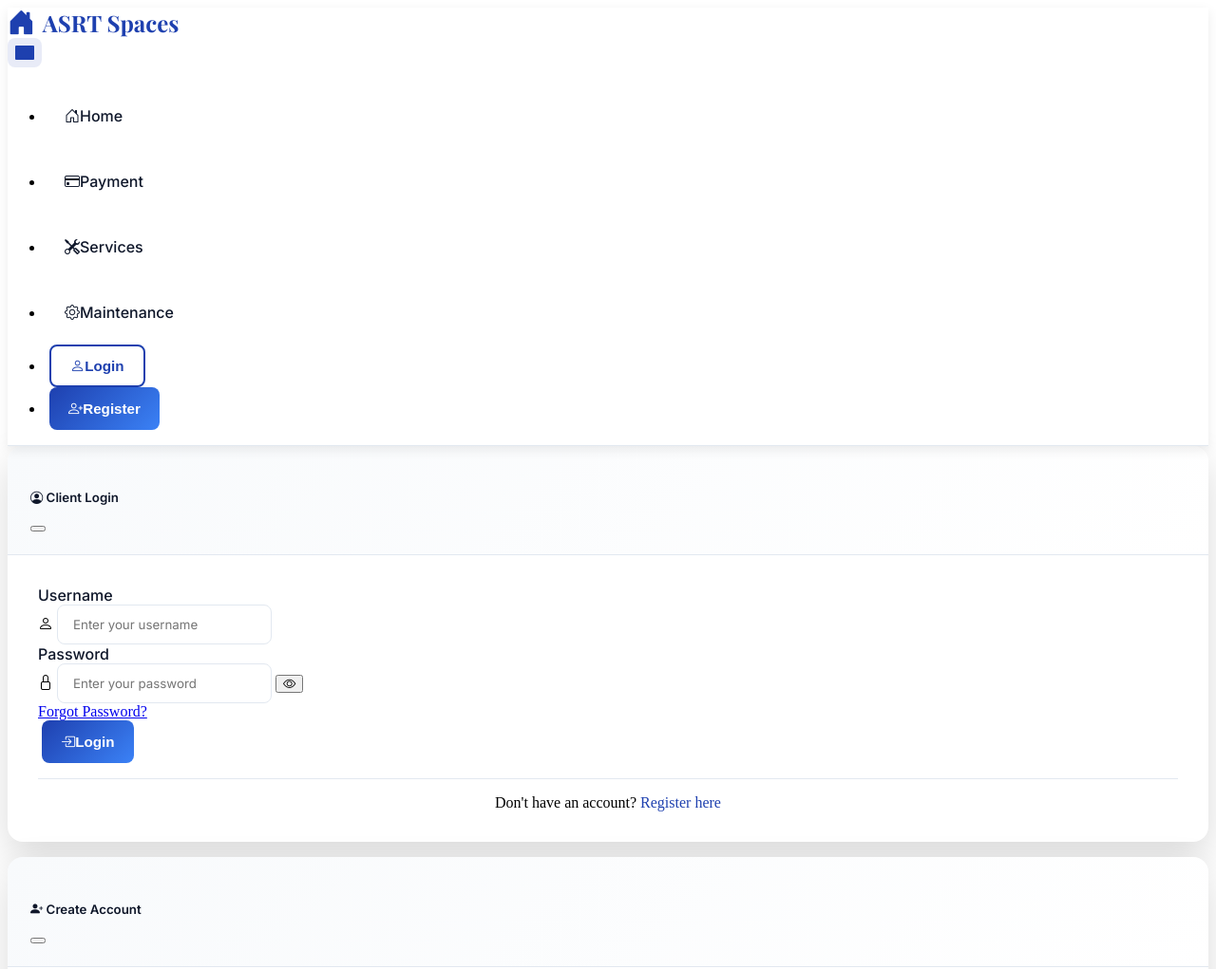
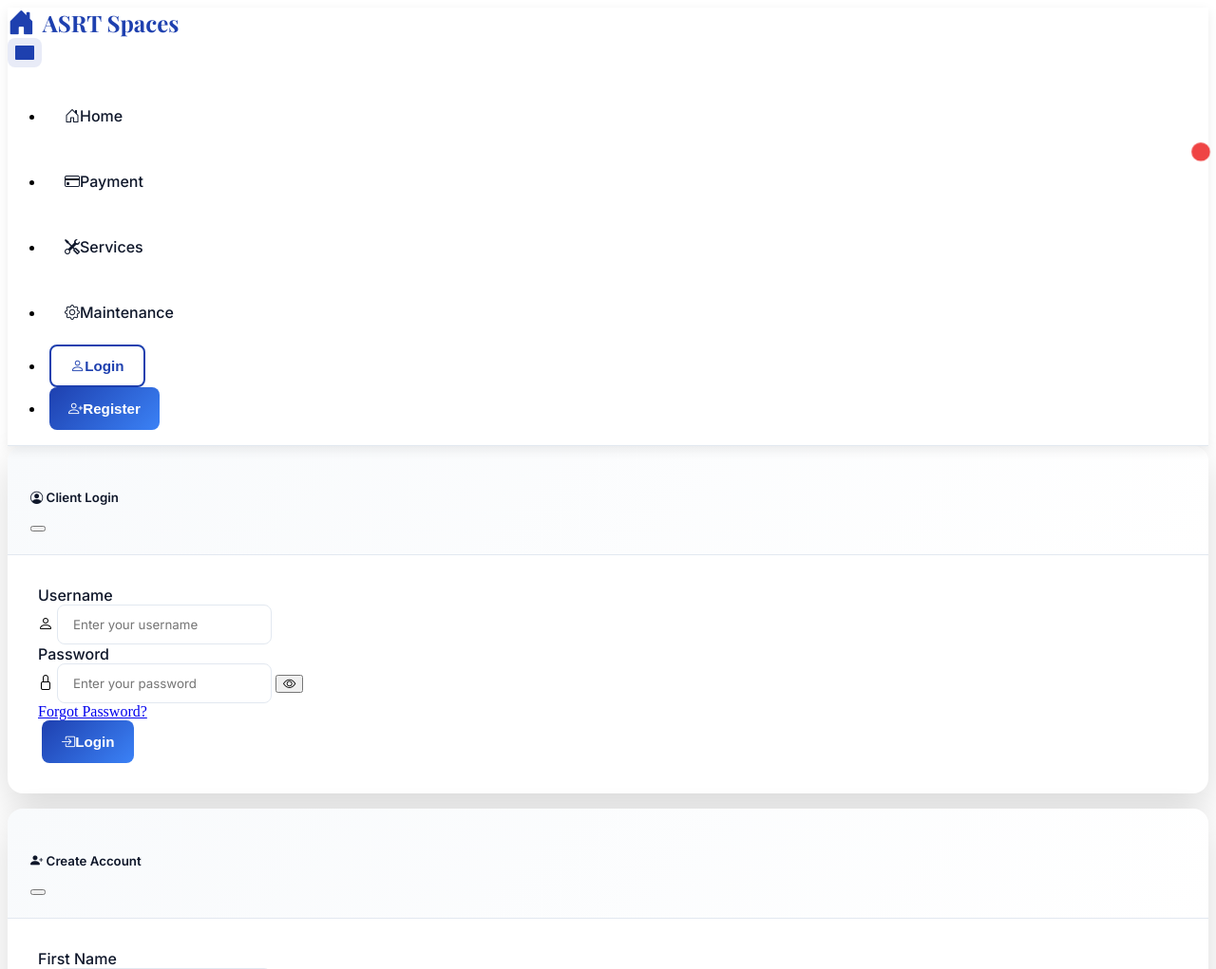
Before and after one commit to RpTolentino711/asrp, a PHP site: page /header.php in a window 1280 px wide. Shown: the top 1021 px of the page at 95% size. Run offline with PHP 8.4, Linux system fonts and the light colour scheme.

Commit message:
PUSH 412

```diff
--- a/header.php
+++ b/header.php
@@ -614,26 +614,6 @@ $is_logged_in = isset($_SESSION['client_id']);
     transform: rotate(360deg);
   }
 }
-
-/* Register link in login modal */
-.register-link-container {
-  border-top: 1px solid var(--navbar-gray-light);
-  padding-top: 1rem;
-  margin-top: 1rem;
-  text-align: center;
-}
-
-.register-link {
-  color: var(--navbar-primary);
-  text-decoration: none;
-  font-weight: 500;
-  transition: var(--navbar-transition);
-}
-
-.register-link:hover {
-  color: var(--navbar-primary-light);
-  text-decoration: underline;
-}
 </style>
 
 <nav class="navbar navbar-expand-lg fixed-top modern-navbar">
@@ -662,9 +642,7 @@ $is_logged_in = isset($_SESSION['client_id']);
         <li class="nav-item">
           <a class="modern-nav-link <?= $current_page == 'invoice_history.php' ? 'active' : '' ?>" href="invoice_history.php" style="position: relative;">
             <i class="bi bi-credit-card me-2"></i>Payment
-            <?php if ($is_logged_in && $invoice_alert_count > 0): ?>
-              <span class="notification-badge"><?= $invoice_alert_count ?></span>
-            <?php endif; ?>
+            <span class="notification-badge d-none" id="client-unread-admin-badge"></span>
           </a>
         </li>
 
@@ -767,13 +745,6 @@ $is_logged_in = isset($_SESSION['client_id']);
               <i class="bi bi-box-arrow-in-right me-2"></i>Login
             </button>
           </div>
-          <!-- FIX 2: Added "Don't have an account" link -->
-          <div class="register-link-container">
-            <span class="text-muted">Don't have an account? </span>
-            <a href="#" class="register-link" data-bs-dismiss="modal" data-bs-toggle="modal" data-bs-target="#registerModal">
-              Register here
-            </a>
-          </div>
         </div>
       </form>
     </div>
```
